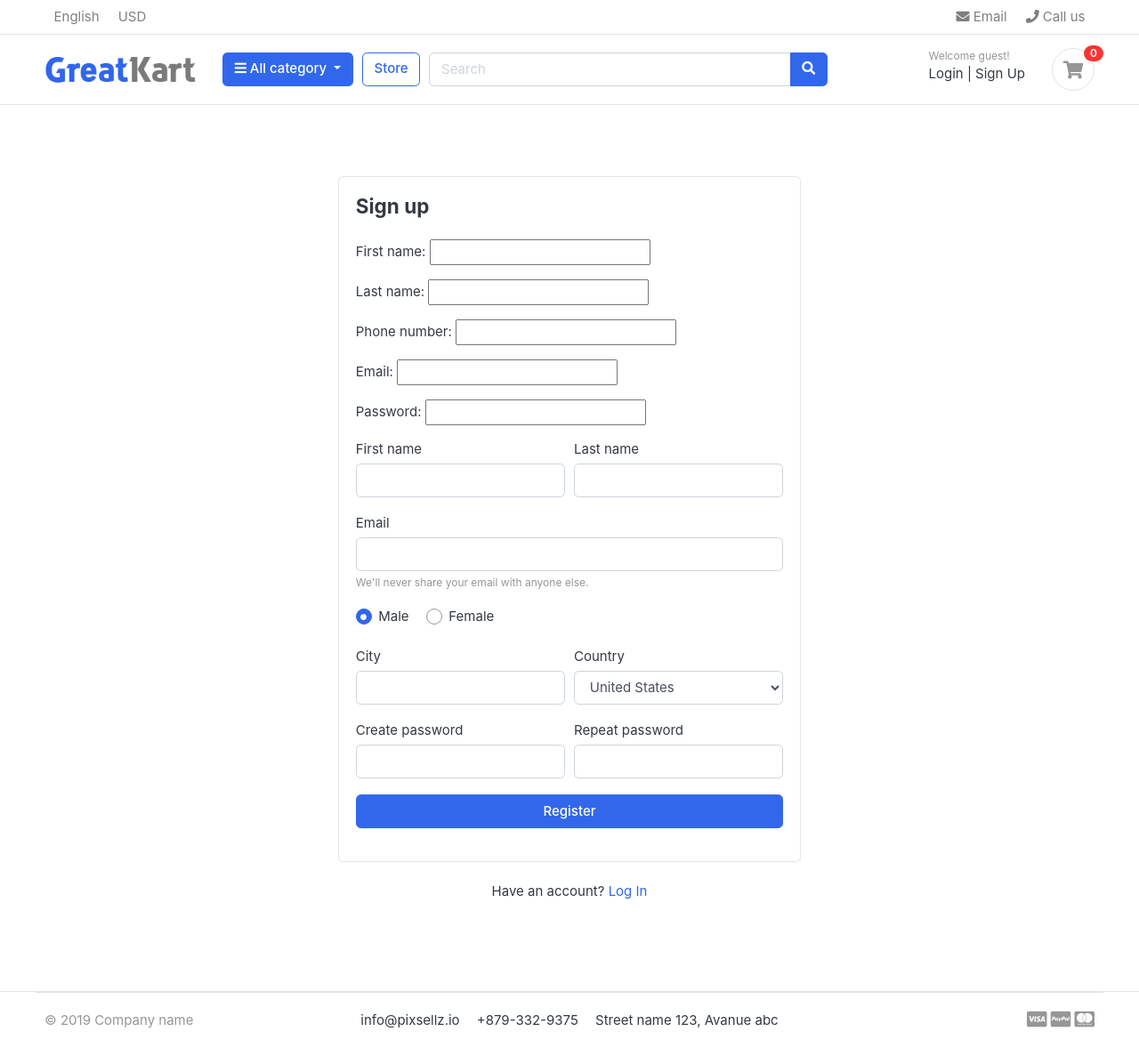
After one commit to mateobv07/E-commerce-django, a Django app: page /accounts/register/ in a window 1280 px wide. The commit adds this page. Shown: the whole page at 89% size. Run offline with Django 3.2, Linux system fonts and the light colour scheme; data that the repository does not hold is empty; some libraries are stand-ins or nearby versions; some web fonts are replaced.

Commit message:
starting forms sign up

```diff
--- /dev/null
+++ b/accounts/forms.py
@@ -0,0 +1,7 @@
+from django import forms
+from .models import Account
+
+class RegistrationForm(forms.ModelForm):
+    class Meta:
+        model = Account
+        fields = ["first_name", "last_name", "phone_number", "email", "password"]
--- /dev/null
+++ b/accounts/urls.py
@@ -0,0 +1,9 @@
+from django.urls import path
+from django.urls import path
+from . import views
+
+urlpatterns = [
+    path('register/', views.register, name='register'),
+    path('login/', views.login, name='login'),
+    path('logout/', views.logout, name='logout')
+]
--- a/accounts/views.py
+++ b/accounts/views.py
@@ -1,3 +1,18 @@
+from accounts.forms import RegistrationForm
 from django.shortcuts import render
+from .forms import RegistrationForm
 
 # Create your views here.
+
+def register(request):
+    form = RegistrationForm()
+    context = {
+        'form': form,
+    }
+    return render(request, 'accounts/register.html', context)
+
+def login(request):
+    return render(request, 'accounts/login.html')
+
+def logout(request):
+    return render(request, 'accounts/logout.html')
--- a/ecom_django/urls.py
+++ b/ecom_django/urls.py
@@ -24,4 +24,5 @@ urlpatterns = [
     path('', views.home, name='home'),
     path('store/' , include('store.urls')),
     path('cart/', include('carts.urls')),
+    path('accounts/', include('accounts.urls')),
 ] + static(settings.MEDIA_URL, document_root=settings.MEDIA_ROOT)
--- /dev/null
+++ b/templates/accounts/logout.html
@@ -0,0 +1 @@
+<h2>Sognup</h2>
--- /dev/null
+++ b/templates/accounts/register.html
@@ -0,0 +1,81 @@
+{% extends 'base.html' %}
+{% block content%}
+
+<section class="section-content padding-y">
+
+    <!-- ============================ COMPONENT REGISTER   ================================= -->
+        <div class="card mx-auto" style="max-width:520px; margin-top:40px;">
+          <article class="card-body">
+            <header class="mb-4"><h4 class="card-title">Sign up</h4></header>
+            <form>
+
+                {{ form.as_p }}
+                    <div class="form-row">
+                        <div class="col form-group">
+                            <label>First name</label>
+                              <input type="text" class="form-control" placeholder="">
+                        </div> <!-- form-group end.// -->
+                        <div class="col form-group">
+                            <label>Last name</label>
+                              <input type="text" class="form-control" placeholder="">
+                        </div> <!-- form-group end.// -->
+                    </div> <!-- form-row end.// -->
+                    <div class="form-group">
+                        <label>Email</label>
+                        <input type="email" class="form-control" placeholder="">
+                        <small class="form-text text-muted">We'll never share your email with anyone else.</small>
+                    </div> <!-- form-group end.// -->
+                    <div class="form-group">
+                        <label class="custom-control custom-radio custom-control-inline">
+                          <input class="custom-control-input" checked="" type="radio" name="gender" value="option1">
+                          <span class="custom-control-label"> Male </span>
+                        </label>
+                        <label class="custom-control custom-radio custom-control-inline">
+                          <input class="custom-control-input" type="radio" name="gender" value="option2">
+                          <span class="custom-control-label"> Female </span>
+                        </label>
+                    </div> <!-- form-group end.// -->
+                    <div class="form-row">
+                        <div class="form-group col-md-6">
+                          <label>City</label>
+                          <input type="text" class="form-control">
+                        </div> <!-- form-group end.// -->
+                        <div class="form-group col-md-6">
+                          <label>Country</label>
+                          <select id="inputState" class="form-control">
+                            <option> Choose...</option>
+                              <option>Uzbekistan</option>
+                              <option>Russia</option>
+                              <option selected="">United States</option>
+                              <option>India</option>
+                              <option>Afganistan</option>
+                          </select>
+                        </div> <!-- form-group end.// -->
+                    </div> <!-- form-row.// -->
+                    <div class="form-row">
+                        <div class="form-group col-md-6">
+                            <label>Create password</label>
+                            <input class="form-control" type="password">
+                        </div> <!-- form-group end.// -->
+                        <div class="form-group col-md-6">
+                            <label>Repeat password</label>
+                            <input class="form-control" type="password">
+                        </div> <!-- form-group end.// -->
+                    </div>
+                    <div class="form-group">
+                        <button type="submit" class="btn btn-primary btn-block"> Register  </button>
+                    </div> <!-- form-group// -->
+
+                </form>
+            </article><!-- card-body.// -->
+        </div> <!-- card .// -->
+        <p class="text-center mt-4">Have an account? <a href="">Log In</a></p>
+        <br><br>
+    <!-- ============================ COMPONENT REGISTER  END.// ================================= -->
+
+
+    </section>
+
+
+
+{% endblock %}
--- a/templates/includes/navbar.html
+++ b/templates/includes/navbar.html
@@ -62,8 +62,8 @@
                         <div class="widget-header">
                             <small class="title text-muted">Welcome guest!</small>
                             <div>
-                                <a href="./signin.html">Sign in</a> <span class="dark-transp"> | </span>
-                                <a href="./register.html"> Register</a>
+                                <a href="{% url 'login' %}">Login</a> <span class="dark-transp"> | </span>
+                                <a href="{% url 'register' %}"> Sign Up</a>
                             </div>
                         </div>
                         <a href="{% url 'cart' %}" class="widget-header pl-3 ml-3">
```
Also changed, not shown: templates/accounts/login.html (added).
